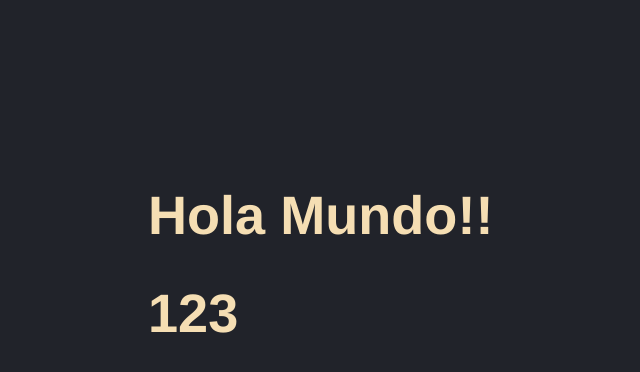
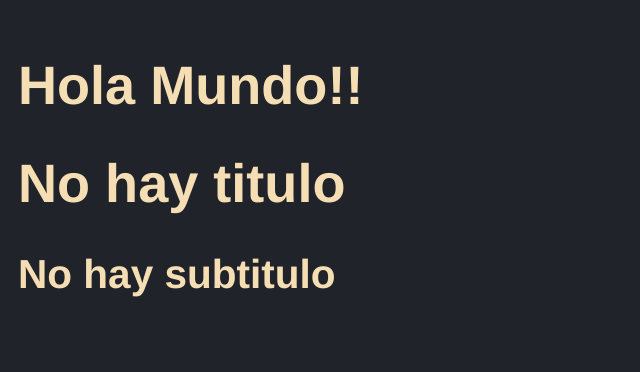
Before and after one commit to Erik5CA/react-curso, a React (Vite) app in the folder 02-counter-app/: page / in a window 1280 px wide. Shown: the top 372 px of the page, without its empty margins (0-640 px from the left). Built offline with nearby package versions, Linux system fonts and the light colour scheme.

Commit message:
props por default

```diff
--- a/02-counter-app/src/FirstApp.jsx
+++ b/02-counter-app/src/FirstApp.jsx
@@ -16,6 +16,11 @@ export function FirstApp({ title, subtitle }) {
 }
 
 FirstApp.propTypes = {
-  title: PropTypes.string,
-  subtitle: PropTypes.string,
+  title: PropTypes.string.isRequired,
+  subtitle: PropTypes.string.isRequired,
 };
+
+FirstApp.defaultProps = {
+  title: "No hay titulo",
+  subtitle: "No hay subtitulo",
+};
--- a/02-counter-app/src/main.jsx
+++ b/02-counter-app/src/main.jsx
@@ -7,6 +7,6 @@ import "./styles.css";
 ReactDOM.createRoot(document.getElementById("root")).render(
   <React.StrictMode>
     <App />
-    <FirstApp title={123} />
+    <FirstApp />
   </React.StrictMode>
 );
--- a/02-counter-app/src/styles.css
+++ b/02-counter-app/src/styles.css
@@ -4,5 +4,5 @@ body {
   color: wheat;
   font-family: Helvetica, Arial, sans-serif;
   font-size: 1.3rem;
-  padding: 70px;
+  padding: 5px;
 }
```
